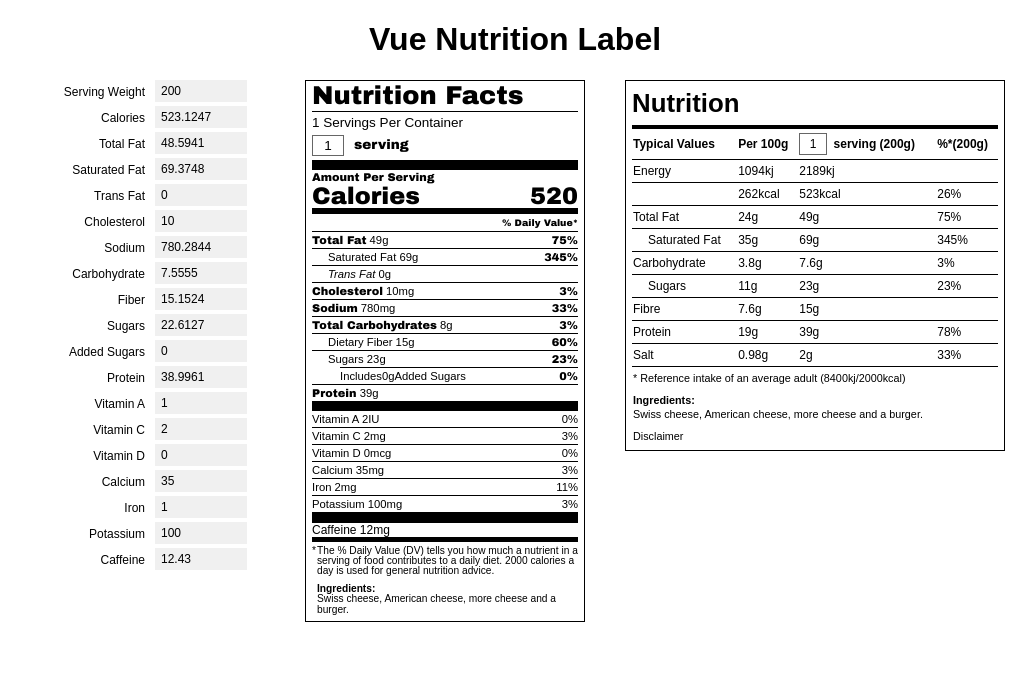
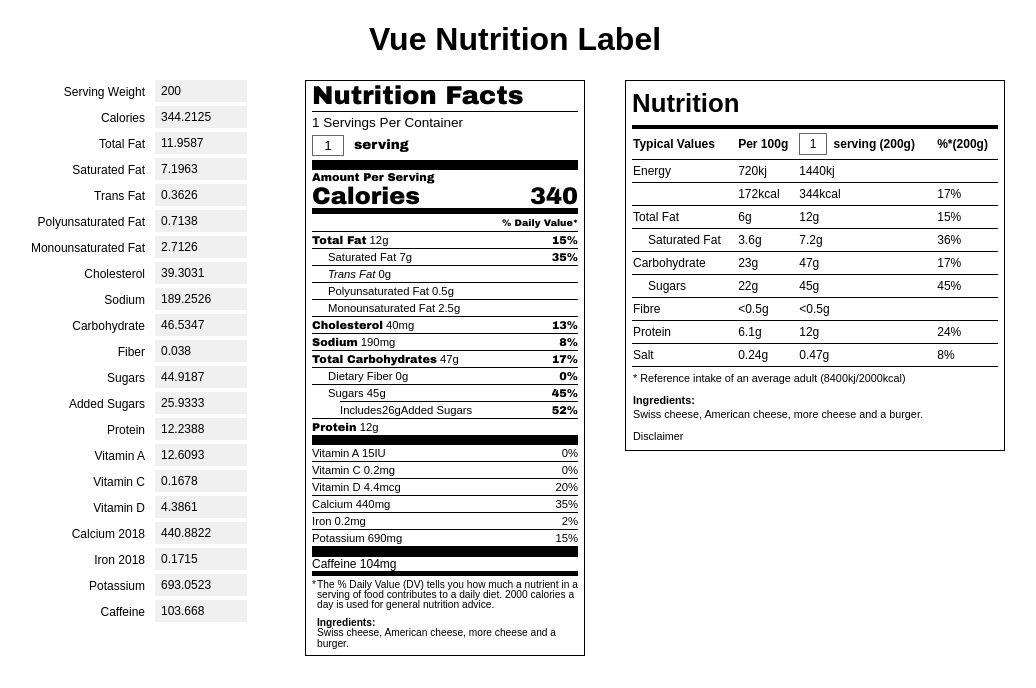
Before and after one commit to nutritionix/vue-nutrition-label, a Vue app: page / in a window 1280 px wide. Shown: the top 688 px of the page, without its empty margins (125-1161 px from the left). Built offline with nearby package versions, Linux system fonts and the light colour scheme.

Commit message:
Updated %DV calculations and fixed calcium and iron display on/off

```diff
--- a/src/App.vue
+++ b/src/App.vue
@@ -82,9 +82,17 @@
             <label>Calcium</label>
             <input type="number" v-model="n.calcium">
           </p>
+          <p v-if="options.calciumMgFor2018.show">
+            <label>Calcium 2018</label>
+            <input type="number" v-model="n.calciumMgFor2018">
+          </p>
           <p v-if="options.iron.show">
             <label>Iron</label>
             <input type="number" v-model="n.iron">
+          </p>
+          <p v-if="options.ironMgFor2018.show">
+            <label>Iron 2018</label>
+            <input type="number" v-model="n.ironMgFor2018">
           </p>
           <p v-if="options.potassium.show">
             <label>Potassium</label>
@@ -119,7 +127,7 @@ export default {
         multipleItems: false,
         showServingWeight: 0,
         layout: 'US',
-        countryDV: 'US',
+        countryDV: 'US2018',
         locale: {
           nutritionFacts: 'Nutrition Facts',
           dailyValues: 'Daily Value',
@@ -162,7 +170,7 @@ export default {
           na: 1
         },
         calcium: {
-          show: 1,
+          show: 0,
           na: 1
         },
         calories: {
@@ -182,15 +190,15 @@ export default {
           na: 1
         },
         iron: {
+          show: 0,
+          na: 1
+        },
+        monounsaturatedFat: {
           show: 1,
           na: 1
         },
-        monounsaturatedFat: {
-          show: 0,
-          na: 1
-        },
         polyunsaturatedFat: {
-          show: 0,
+          show: 1,
           na: 1
         },
         potassium: {
@@ -240,6 +248,14 @@ export default {
         vitaminD: {
           show: 1,
           na: 1
+        },
+        calciumMgFor2018: {
+          show: 1,
+          na: 1
+        },
+        ironMgFor2018: {
+          show: 1,
+          na: 1
         }
       },
       item: {
@@ -249,27 +265,29 @@ export default {
         servingUnitName: 'serving',
         ingredientStatement: 'Swiss cheese, American cheese, more cheese and a burger.',
         nutrition: {
-          calories: 523.1247,
-          caffeine: 12.43,
-          fatCalories: 170,
-          totalFat: 48.5941,
-          saturatedFat: 69.3748,
-          transFat: 0,
-          polyunsaturatedFat: 0,
-          monounsaturatedFat: 0,
-          cholesterol: 10,
-          sodium: 780.2844,
-          totalCarb: 7.5555,
-          fiber: 15.1524,
-          sugars: 22.6127,
-          protein: 38.9961,
-          vitaminA: 1,
-          vitaminC: 2,
-          calcium: 35,
-          iron: 1,
-          addedSugars: 0,
-          potassium: 100,
-          vitaminD: 0,
+          calories: 344.2125,
+          caffeine: 103.668,
+          fatCalories: 107.6281,
+          totalFat: 11.9587,
+          saturatedFat: 7.1963,
+          transFat: 0.3626,
+          polyunsaturatedFat: 0.7138,
+          monounsaturatedFat: 2.7126,
+          cholesterol: 39.3031,
+          sodium: 189.2526,
+          totalCarb: 46.5347,
+          fiber: 0.038,
+          sugars: 44.9187,
+          protein: 12.2388,
+          vitaminA: 12.6093,
+          vitaminC: 0.1678,
+          calcium: 0,
+          calciumMgFor2018: 440.8822,
+          iron: 0,
+          ironMgFor2018: 0.1715,
+          addedSugars: 25.9333,
+          potassium: 693.0523,
+          vitaminD: 4.3861,
           servingWeight: 200
         }
       }
--- a/src/NutritionLabel.vue
+++ b/src/NutritionLabel.vue
@@ -73,6 +73,18 @@
           {{ transFat.value }}<span aria-hidden="true">g</span><span class="sr-only"> grams</span>
         </span>
       </div>
+      <div class="nf-line nf-indent" v-if="polyunsaturatedFat.show">
+        <span v-html="text.polyFat || 'Polyunsaturated Fat'"></span>
+        <span itemprop="unsaturatedFatContent">
+          {{ polyunsaturatedFat.value }}<span aria-hidden="true">g</span><span class="sr-only"> grams</span>
+        </span>
+      </div>
+      <div class="nf-line nf-indent" v-if="monounsaturatedFat.show">
+        <span v-html="text.monoFat || 'Monounsaturated Fat'"></span>
+        <span itemprop="unsaturatedFatContent">
+          {{ monounsaturatedFat.value }}<span aria-hidden="true">g</span><span class="sr-only"> grams</span>
+        </span>
+      </div>
       <div class="nf-line" v-if="cholesterol.show">
         <span class="nf-highlight nf-pr" aria-hidden="true">{{ cholesterol.dv }}%</span>
         <span class="nf-highlight" v-html="text.cholesterol || 'Cholesterol'"></span>
@@ -146,10 +158,20 @@
             <span class="sr-only"> milligrams</span>
             <span class="nf-pr" aria-hidden="true">{{ calcium.dv }}%</span>
           </div>
+          <div class="nf-vitamin-column" v-if="calciumMgFor2018.show">
+            <span v-html="text.calcium || 'Calcium'"></span> {{ calciumMgFor2018.value }}<span aria-hidden="true">mg</span>
+            <span class="sr-only"> milligrams</span>
+            <span class="nf-pr" aria-hidden="true">{{ calciumMgFor2018.dv }}%</span>
+          </div>
           <div class="nf-vitamin-column" v-if="iron.show">
             <span v-html="text.iron || 'Iron'"></span> {{ iron.value }}<span aria-hidden="true">mg</span>
             <span class="sr-only"> milligrams</span>
             <span class="nf-pr" aria-hidden="true">{{ iron.dv }}%</span>
+          </div>
+          <div class="nf-vitamin-column" v-if="ironMgFor2018.show">
+            <span v-html="text.iron || 'Iron'"></span> {{ ironMgFor2018.value }}<span aria-hidden="true">mg</span>
+            <span class="sr-only"> milligrams</span>
+            <span class="nf-pr" aria-hidden="true">{{ ironMgFor2018.dv }}%</span>
           </div>
           <div class="nf-vitamin-column" v-if="potassium.show">
             <span v-html="text.potassium || 'Potassium'"></span> {{ potassium.value }}<span aria-hidden="true">mg</span>
@@ -452,23 +474,57 @@ export default {
         isModified: false
       },
       rdi: {
-        totalFat: { us: 65, uk: 70, ca2018: 75 },
+        totalFat: {
+          us: 65,
+          us2018: 78,
+          uk: 70,
+          ca2018: 75
+        },
         saturatedFat: 20,
         cholesterol: 300,
-        sodium: { us: 2400, ca2018: 2300 },
-        totalCarb: { us: 300, uk: 260 },
-        fiber: { us: 25, ca2018: 28 },
+        sodium: {
+          us: 2400,
+          us2018: 2300,
+          ca2018: 2300
+        },
+        totalCarb: {
+          us: 300,
+          us2018: 275,
+          uk: 260
+        },
+        fiber: {
+          us: 25,
+          us2018: 28,
+          ca2018: 28
+        },
         addedSugars: 50,
         protein: 50,
-        vitaminD: 20,
-        calcium: 1300,
-        iron: 18,
-        potassium: { us: 3500, us2018: 4700, ca2018: 3400 },
+        vitaminD: {
+          us: 10,
+          us2018: 20
+        },
+        calcium: {
+          us: 1000,
+          us2018: 1300
+        },
+        iron: {
+          us: 18,
+          us2018: 18
+        },
+        potassium: {
+          us: 3500,
+          us2018: 4700,
+          ca2018: 3400
+        },
         vitaminA: 5000,
         vitaminC: 60,
         kilojoules: 8400,
         calories: 2000,
-        sugars: { us: 100, uk: 90, ca2018: 100 },
+        sugars: {
+          us: 100,
+          uk: 90,
+          ca2018: 100
+        },
         salt: 6
       }
     };
@@ -538,7 +594,9 @@ export default {
           case 'vitaminC':
           case 'vitaminD':
           case 'calcium':
+          case 'calciumMgFor2018':
           case 'iron':
+          case 'ironMgFor2018':
             return this.roundVitaminsMinerals(this.multiplier(value));
 
           // Essentials
@@ -576,6 +634,14 @@ export default {
           : this.rdi[nutrient][countryDV];
       } else {
         rdi = this.rdi[nutrient];
+
+        if (nutrient === 'calciumMgFor2018') {
+          rdi = this.rdi['calcium'][countryDV];
+        }
+
+        if (nutrient === 'ironMgFor2018') {
+          rdi = this.rdi['iron'][countryDV];
+        }
       }
 
       let dv = this.roundToSpecificDecimalPlace(unitValue / rdi * 100, 0);
@@ -599,6 +665,36 @@ export default {
 
         case 'salt':
           dv = this.roundToSpecificDecimalPlace(this.unitValue('sodium') * 0.0025 / rdi * 100, 0);
+          break;
+
+        case 'vitaminA':
+        case 'vitaminC':
+        case 'vitaminD':
+        case 'potassium':
+        case 'calcium':
+        case 'calciumMgFor2018':
+        case 'iron':
+        case 'ironMgFor2018':
+          // <1% express as 0
+          if (dv < 1) {
+            dv = 0;
+          }
+
+          // =1%-2% express as 2%
+          if (dv >= 1 && dv <= 2) {
+            dv = 2;
+          }
+
+          // >10%-50% round to nearest 5%
+          if (dv > 10 && dv <= 50) {
+            dv = this.roundToNearestNum(dv, 5);
+          }
+
+          // >50% round to nearest 10%
+          if (dv > 50) {
+            dv = this.roundToNearestNum(dv, 10);
+          }
+
           break;
       }
 
@@ -719,13 +815,14 @@ export default {
     // Vitamin D, Calcium and Iron
     roundVitaminsMinerals (value) {
       if (!this.settings.useFdaRounding) {
-        return this.roundToSpecificDecimalPlace(value, 0);
+        return this.roundToSpecificDecimalPlace(value, 1);
       }
 
       if (value > 0) {
         if (value < 10) {
           // < 10 - round to nearest even number
-          return this.roundToNearestNum(value, 2);
+          // return this.roundToNearestNum(value, 2);
+          return this.roundToSpecificDecimalPlace(value, 1);
         } else if (value < 50) {
           // between 10 and 50, round to the nearest 5 increment
           return this.roundToNearestNum(value, 5);
@@ -918,6 +1015,22 @@ export default {
         show: this.hasOption(n) ? this.options.transFat.show : 1
       };
     },
+    polyunsaturatedFat () {
+      let n = 'polyunsaturatedFat';
+
+      return {
+        value: this.unitValue(n),
+        show: this.hasOption(n) ? this.options.polyunsaturatedFat.show : 1
+      };
+    },
+    monounsaturatedFat () {
+      let n = 'monounsaturatedFat';
+
+      return {
+        value: this.unitValue(n),
+        show: this.hasOption(n) ? this.options.monounsaturatedFat.show : 1
+      };
+    },
     cholesterol () {
       let n = 'cholesterol';
 
@@ -1030,6 +1143,15 @@ export default {
         show: this.hasOption(n) ? this.options.calcium.show : 1
       };
     },
+    calciumMgFor2018 () {
+      let n = 'calciumMgFor2018';
+
+      return {
+        value: this.unitValue(n),
+        dv: this.percentDailyValue(n),
+        show: this.hasOption(n) ? this.options.calciumMgFor2018.show : 1
+      };
+    },
     iron () {
       let n = 'iron';
 
@@ -1037,6 +1159,15 @@ export default {
         value: this.unitValue(n),
         dv: this.percentDailyValue(n),
         show: this.hasOption(n) ? this.options.iron.show : 1
+      };
+    },
+    ironMgFor2018 () {
+      let n = 'ironMgFor2018';
+
+      return {
+        value: this.unitValue(n),
+        dv: this.percentDailyValue(n),
+        show: this.hasOption(n) ? this.options.ironMgFor2018.show : 1
       };
     },
     potassium () {
```
